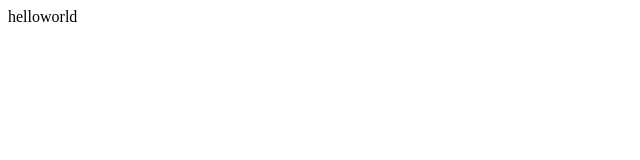
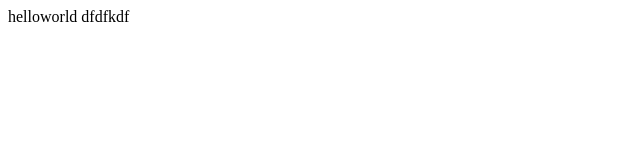
Before and after one commit to devVIKASHk/Repo3.0, a plain HTML site: page index.html in a window 1280 px wide. Shown: the full height of the page, 0-640 px from the left. Drawn offline with Linux system fonts and the light colour scheme.

Commit message:
second commit

```diff
--- a/index.html
+++ b/index.html
@@ -6,6 +6,6 @@
     <title>Document</title>
 </head>
 <body>
-    <div>helloworld</div>
+    <div>helloworld dfdfkdf</div>
 </body>
 </html>
```
